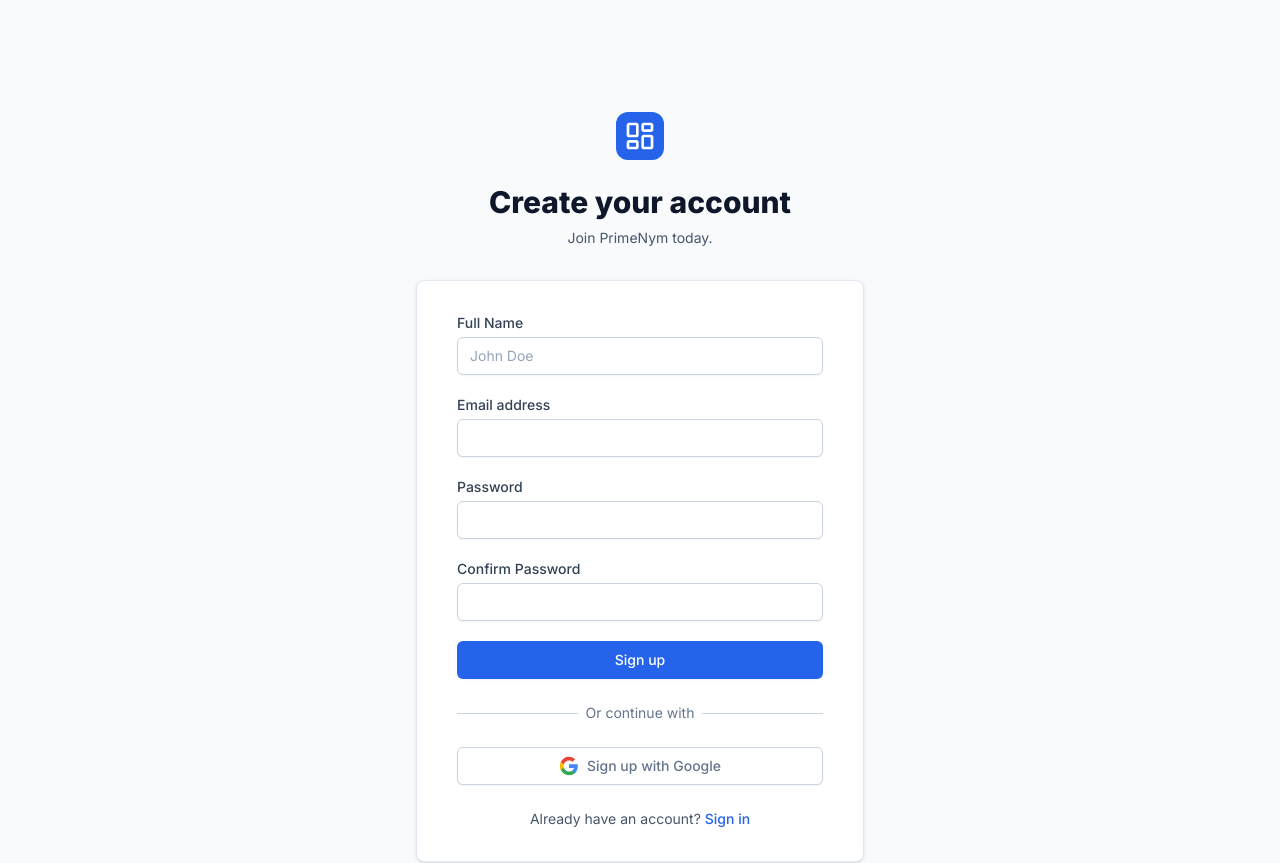
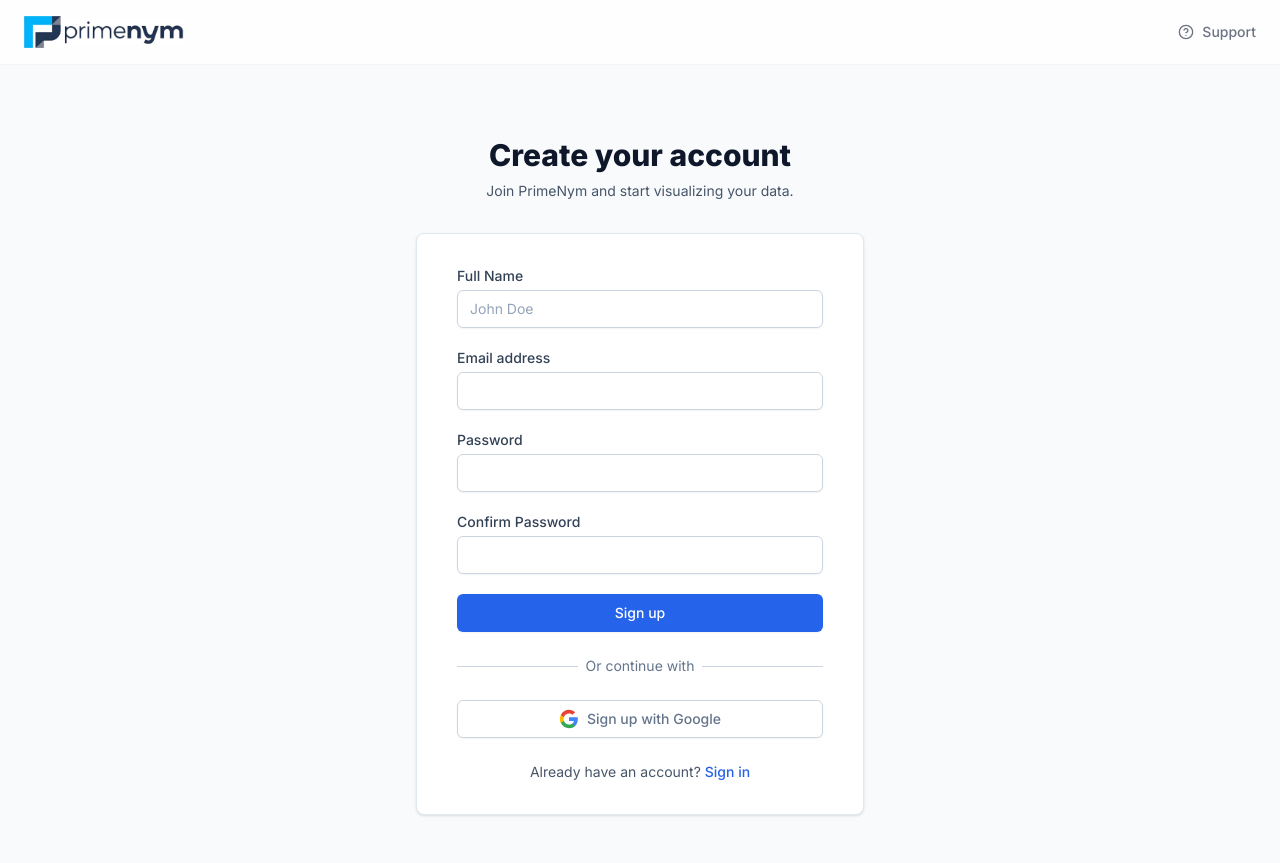
Before and after one commit to primenymanalytics-cmd/primenym-dashboard, a Next.js app: page /signup in a window 1280 px wide. Shown: the top 863 px of the page. Built offline with nearby package versions, Linux system fonts and the light colour scheme; no server answers.

Commit message:
Set up navbar and footer Competion

```diff
--- a/src/app/signup/page.tsx
+++ b/src/app/signup/page.tsx
@@ -2,11 +2,12 @@
 
 import { useState } from "react";
 import { createUserWithEmailAndPassword, signInWithPopup, GoogleAuthProvider, updateProfile } from "firebase/auth";
-import { doc, setDoc } from "firebase/firestore"; // <--- Import Firestore functions
-import { auth, db } from "@/lib/firebase"; // <--- Import db
+import { doc, setDoc } from "firebase/firestore";
+import { auth, db } from "@/lib/firebase";
 import { useRouter } from "next/navigation";
 import Link from "next/link";
-import { LayoutDashboard, AlertCircle } from "lucide-react";
+import { AlertCircle } from "lucide-react";
+import Navbar from "@/components/Navbar";
 
 export default function SignupPage() {
   const [fullName, setFullName] = useState("");
@@ -22,6 +23,7 @@ export default function SignupPage() {
     e.preventDefault();
     setError("");
 
+    // 1. Validation
     if (password !== confirmPassword) {
       setError("Passwords do not match.");
       return;
@@ -38,22 +40,22 @@ export default function SignupPage() {
     setLoading(true);
 
     try {
-      // 1. Create Authentication User
+      // 2. Create Authentication User
       const userCredential = await createUserWithEmailAndPassword(auth, email, password);
       const user = userCredential.user;
 
-      // 2. Update Auth Profile (so it shows in top right corner immediately)
+      // 3. Update Auth Profile (so name shows in top right corner immediately)
       await updateProfile(user, {
         displayName: fullName
       });
 
-      // 3. Create Firestore Document IMMEDIATELY
-      // This ensures the name is saved to the database right now.
+      // 4. Create Firestore Document IMMEDIATELY
+      // This ensures the license key generation happens right now.
       await setDoc(doc(db, "licenses", user.uid), {
         owner_id: user.uid,
-        display_name: fullName, // <--- Saving the Name!
+        display_name: fullName,
         customer_email: user.email,
-        master_key: "PENDING_PURCHASE",
+        master_key: "PENDING_PURCHASE", // Default status until they buy a plan
         active: true,
         created_at: new Date(),
         quotas: {
@@ -62,7 +64,7 @@ export default function SignupPage() {
         }
       });
 
-      // 4. Redirect to Dashboard
+      // 5. Redirect to Dashboard
       router.push("/dashboard");
 
     } catch (err: any) {
@@ -79,9 +81,8 @@ export default function SignupPage() {
   const handleGoogleSignIn = async () => {
     try {
       const provider = new GoogleAuthProvider();
-      // Google Sign-In handles the redirects/popups
-      // The Firestore creation for Google users will be handled by the Dashboard page
-      // because we can't easily intercept the "first time" here without complex logic.
+      // For Google Sign-In, the Dashboard page will handle the Firestore creation
+      // because we can't easily intercept the "first time" event here without complex logic.
       await signInWithPopup(auth, provider);
       router.push("/dashboard");
     } catch (error) {
@@ -90,24 +91,27 @@ export default function SignupPage() {
   };
 
   return (
+    <>
+    {/* Navbar in Guest Mode (Logo only) */}
+    <Navbar activePage="auth" />
+
     <div className="min-h-screen bg-slate-50 flex flex-col justify-center py-12 sm:px-6 lg:px-8">
+
+      {/* Header Text */}
       <div className="sm:mx-auto sm:w-full sm:max-w-md">
-        <div className="flex justify-center">
-            <div className="bg-blue-600 p-2 rounded-xl">
-                <LayoutDashboard className="w-8 h-8 text-white" />
-            </div>
-        </div>
         <h2 className="mt-6 text-center text-3xl font-extrabold text-slate-900">
           Create your account
         </h2>
         <p className="mt-2 text-center text-sm text-slate-600">
-          Join PrimeNym today.
+          Join PrimeNym and start visualizing your data.
         </p>
       </div>
 
+      {/* Main Card */}
       <div className="mt-8 sm:mx-auto sm:w-full sm:max-w-md">
         <div className="bg-white py-8 px-4 shadow sm:rounded-lg sm:px-10 border border-slate-200">
 
+          {/* Error Message Display */}
           {error && (
             <div className="mb-4 bg-red-50 border border-red-200 text-red-600 px-4 py-3 rounded-md text-sm flex items-center gap-2">
                 <AlertCircle className="w-4 h-4" />
@@ -116,6 +120,8 @@ export default function SignupPage() {
           )}
 
           <form className="space-y-5" onSubmit={handleSignup}>
+
+            {/* Full Name Field */}
             <div>
               <label htmlFor="fullName" className="block text-sm font-medium text-slate-700">
                 Full Name
@@ -134,6 +140,7 @@ export default function SignupPage() {
               </div>
             </div>
 
+            {/* Email Field */}
             <div>
               <label htmlFor="email" className="block text-sm font-medium text-slate-700">
                 Email address
@@ -152,6 +159,7 @@ export default function SignupPage() {
               </div>
             </div>
 
+            {/* Password Field */}
             <div>
               <label htmlFor="password" className="block text-sm font-medium text-slate-700">
                 Password
@@ -170,6 +178,7 @@ export default function SignupPage() {
               </div>
             </div>
 
+            {/* Confirm Password Field */}
             <div>
               <label htmlFor="confirmPassword" className="block text-sm font-medium text-slate-700">
                 Confirm Password
@@ -187,6 +196,7 @@ export default function SignupPage() {
               </div>
             </div>
 
+            {/* Submit Button */}
             <div>
               <button
                 type="submit"
@@ -198,6 +208,7 @@ export default function SignupPage() {
             </div>
           </form>
 
+          {/* Social Login Separator */}
           <div className="mt-6">
             <div className="relative">
               <div className="absolute inset-0 flex items-center">
@@ -224,6 +235,7 @@ export default function SignupPage() {
             </div>
           </div>
 
+          {/* Footer Link to Login */}
           <div className="mt-6 text-center">
              <p className="text-sm text-slate-600">
                 Already have an account?{" "}
@@ -236,5 +248,6 @@ export default function SignupPage() {
         </div>
       </div>
     </div>
+    </>
   );
 }
--- a/src/components/Navbar.tsx
+++ b/src/components/Navbar.tsx
@@ -4,24 +4,25 @@ import Link from "next/link";
 import Image from "next/image";
 import { signOut } from "firebase/auth";
 import { auth } from "@/lib/firebase";
-import { LogOut, LayoutDashboard, Store } from "lucide-react";
+import { LogOut, LayoutDashboard, Store, HelpCircle } from "lucide-react";
 
 interface NavbarProps {
   userName?: string | null;
   userEmail?: string | null;
-  activePage: "dashboard" | "marketplace";
+  activePage?: "dashboard" | "marketplace" | "auth"; // Added 'auth'
 }
 
 export default function Navbar({ userName, userEmail, activePage }: NavbarProps) {
   const displayName = userName || userEmail || "User";
+  const isLoggedIn = !!userEmail; // Check if user is logged in
 
   return (
     <nav className="fixed w-full z-50 top-0 bg-white/80 backdrop-blur-md border-b border-gray-100">
       <div className="max-w-7xl mx-auto px-6 h-16 flex items-center justify-between">
 
-        {/* --- BRANDING (Matches Marketing Site) --- */}
-        <Link href="/dashboard" className="flex items-center">
-          {/* Ensure full-logo.svg is in your 'public' folder */}
+        {/* --- BRANDING --- */}
+        {/* If logged in, go to Dashboard. If guest, go to Website Home (/) */}
+        <Link href={isLoggedIn ? "/dashboard" : "/"} className="flex items-center">
           <Image
             src="/full-logo.svg"
             alt="PrimeNym"
@@ -32,7 +33,8 @@ export default function Navbar({ userName, userEmail, activePage }: NavbarProps)
           />
         </Link>
 
-        {/* --- APP NAVIGATION (Center) --- */}
+        {/* --- NAVIGATION (Only if Logged In) --- */}
+        {isLoggedIn ? (
             <div className="hidden md:flex space-x-1 items-center bg-gray-50/50 p-1 rounded-lg border border-gray-100">
             <Link
                 href="/dashboard"
@@ -58,10 +60,18 @@ export default function Navbar({ userName, userEmail, activePage }: NavbarProps)
                 Marketplace
             </Link>
             </div>
+        ) : (
+            // --- GUEST VIEW (Optional: Show "Help" or nothing) ---
+             <div className="hidden md:flex text-sm font-medium text-gray-500">
+                 {/* Keeps the layout balanced */}
+             </div>
+        )}
 
-        {/* --- USER PROFILE (Right) --- */}
+        {/* --- RIGHT SIDE --- */}
         <div className="flex items-center gap-4">
-            {/* User Name Display */}
+            {isLoggedIn ? (
+                <>
+                    {/* User Profile */}
                     <div className="hidden md:flex flex-col items-end">
                         <span className="text-sm font-bold text-gray-700">
                         {displayName}
@@ -71,7 +81,7 @@ export default function Navbar({ userName, userEmail, activePage }: NavbarProps)
                         </span>
                     </div>
 
-            {/* Sign Out Button */}
+                    {/* Sign Out */}
                     <button
                         onClick={() => signOut(auth)}
                         className="group flex items-center justify-center p-2 rounded-full text-gray-400 hover:text-red-600 hover:bg-red-50 transition-all"
@@ -79,6 +89,17 @@ export default function Navbar({ userName, userEmail, activePage }: NavbarProps)
                     >
                         <LogOut className="w-5 h-5 transition-transform group-hover:translate-x-0.5" />
                     </button>
+                </>
+            ) : (
+                // Guest: Show "Need Help?" or link to the other auth page
+                <a
+                    href="mailto:support@primenym.com"
+                    className="flex items-center text-sm font-medium text-gray-500 hover:text-blue-600 transition-colors"
+                >
+                    <HelpCircle className="w-4 h-4 mr-2" />
+                    Support
+                </a>
+            )}
         </div>
 
       </div>
```
Also changed, not shown: src/app/login/page.tsx (+13 -8 lines). Lines whose indentation alone changed are shown as unchanged.
